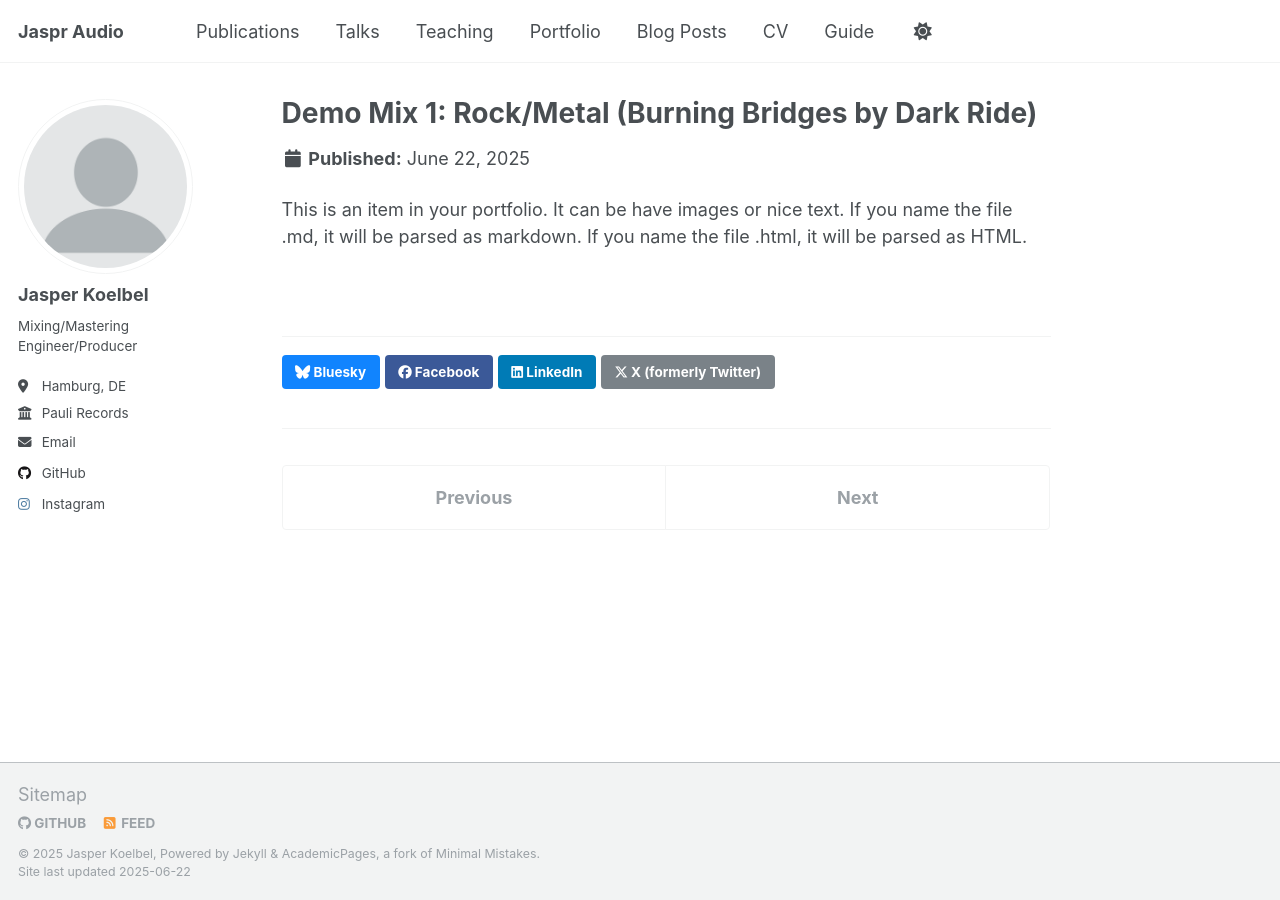
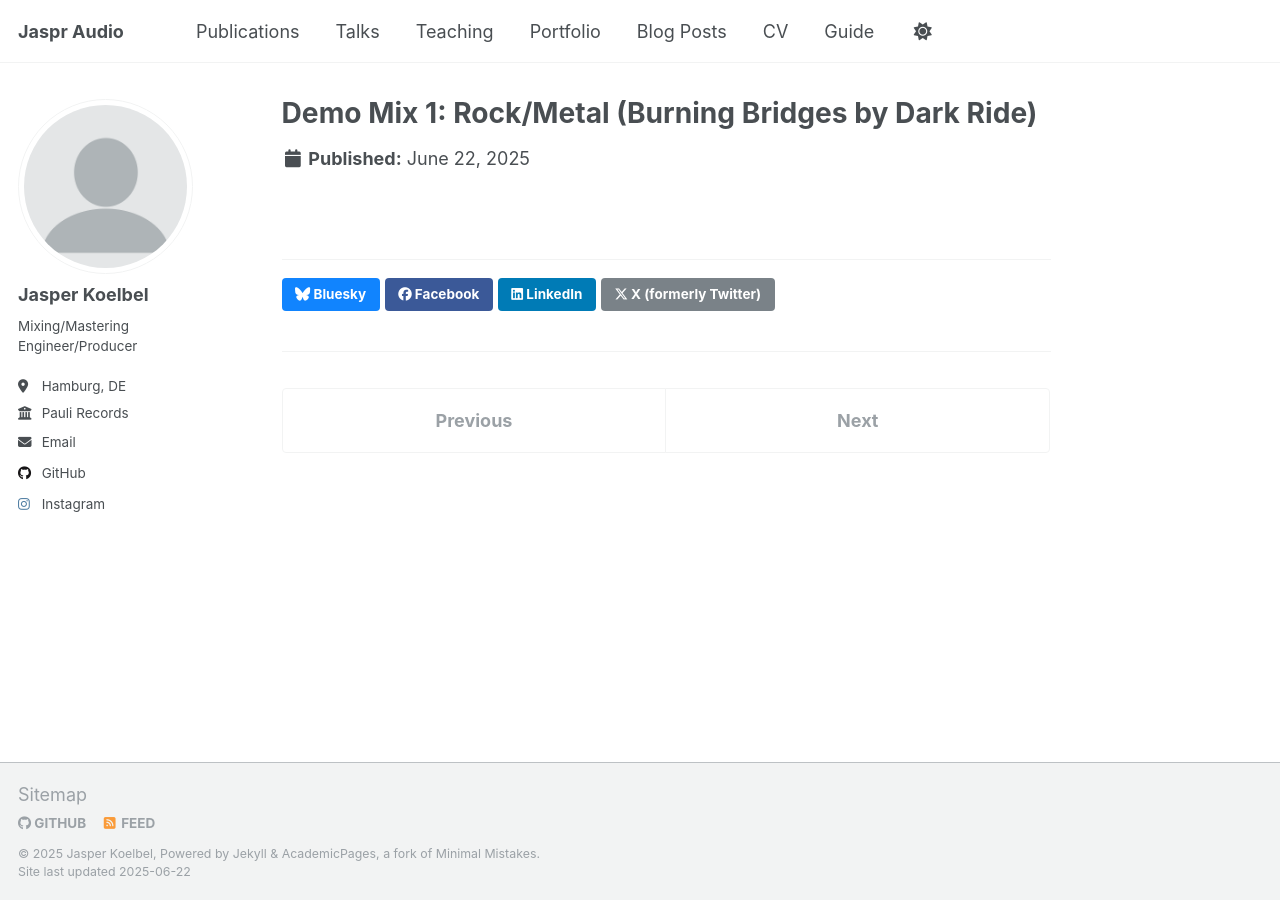
Before and after one commit to jasperkoelbel/jasperkoelbel.github.io, a Jekyll site: the page built from _portfolio/portfolio-1.md, in a window 1280 px wide. Built offline with Jekyll 4.4.1, drawn with Linux system fonts in a browser that asks for light colours.

Commit message:
Update portfolio-1.md

```diff
--- a/_portfolio/portfolio-1.md
+++ b/_portfolio/portfolio-1.md
@@ -1,7 +1,5 @@
 ---
 title: "Demo Mix 1: Rock/Metal (Burning Bridges by Dark Ride)"
 excerpt: "Demo Mix and Master by Jaspr Audio"
-collection: portfolio
+collection: "portfolio"
 ---
-
-This is an item in your portfolio. It can be have images or nice text. If you name the file .md, it will be parsed as markdown. If you name the file .html, it will be parsed as HTML.
```
